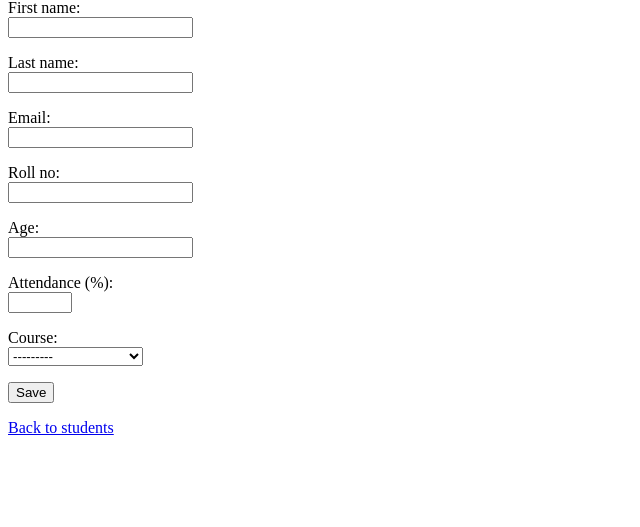
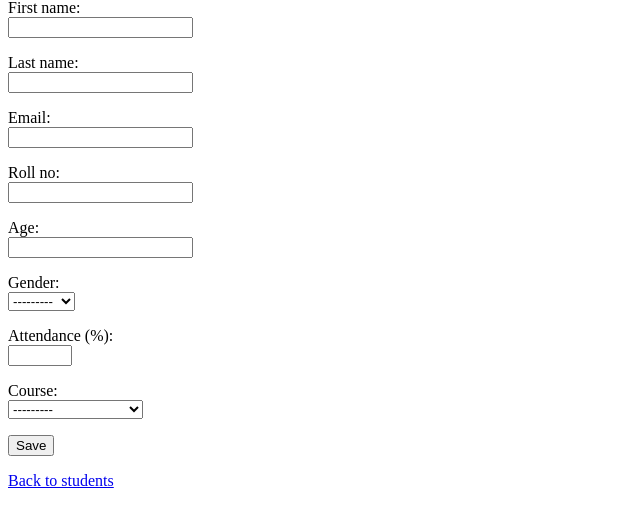
Before and after one commit to HSNAlekhya/Project-SMS, a Django app: page /add_student/ in a window 1280 px wide. Shown: the part 81-608 px from the top of the page, without its empty margins (0-640 px from the left). Run offline with Django 4.2, Linux system fonts and the light colour scheme; data comes from the database, SQL or seed files in the repository; both versions use the stored data as it was after the commit.

Commit message:
update it

```diff
--- a/projectsms/app1/admin.py
+++ b/projectsms/app1/admin.py
@@ -4,8 +4,8 @@ from .models import Student, Course, SimpleCourse
 
 @admin.register(Student)
 class StudentAdmin(admin.ModelAdmin):
-	list_display = ('first_name', 'last_name', 'roll_no', 'email', 'age', 'attendance')
-	filter_horizontal = ('courses','simple_courses')
+	list_display = ('first_name', 'last_name', 'roll_no', 'email', 'age', 'gender', 'attendance',)
+	filter_horizontal = ('courses','simple_courses',)
 
 
 @admin.register(Course)
--- a/projectsms/app1/forms.py
+++ b/projectsms/app1/forms.py
@@ -6,12 +6,14 @@ class StudentForm(forms.ModelForm):
     class Meta:
         model = Student
         # keep only a single dropdown for course selection (selected_course)
-        fields = ['first_name', 'last_name', 'email', 'roll_no', 'age', 'attendance', 'selected_course']
+        fields = ['first_name', 'last_name', 'email', 'roll_no', 'age', 'gender', 'attendance', 'selected_course']
         widgets = {
             'selected_course': forms.Select,
+            'gender': forms.Select,
             'attendance': forms.NumberInput(attrs={'min': 0, 'max': 100}),
         }
         labels = {
             'selected_course': 'Course',
+            'gender': 'Gender',
             'attendance': 'Attendance (%)',
         }
--- a/projectsms/app1/models.py
+++ b/projectsms/app1/models.py
@@ -18,6 +18,13 @@ class Student(models.Model):
     )
     # attendance percentage (0-100)
     attendance = models.PositiveIntegerField(null=True, blank=True, help_text='Attendance percentage (0-100)')
+    GENDER_CHOICES = (
+        ('M', 'Male'),
+        ('F', 'Female'),
+        ('O', 'Other'),
+    )
+    name = models.CharField(max_length=50)
+    gender = models.CharField(max_length=30, choices=GENDER_CHOICES, null=True, blank=True)
 
     def __str__(self):
         return f"{self.first_name} {self.last_name} ({self.roll_no})"
--- a/projectsms/templates/add_student.html
+++ b/projectsms/templates/add_student.html
@@ -29,6 +29,10 @@
         {{ form.age }}
     </p>
     <p>
+        {{ form.gender.label_tag }}<br>
+        {{ form.gender }}
+    </p>
+    <p>
         {{ form.attendance.label_tag }}<br>
         {{ form.attendance }}
     </p>
--- a/projectsms/templates/update_student.html
+++ b/projectsms/templates/update_student.html
@@ -29,6 +29,10 @@
         {{ form.age }}
     </p>
     <p>
+        {{ form.gender.label_tag }}<br>
+        {{ form.gender }}
+    </p>
+    <p>
         {{ form.attendance.label_tag }}<br>
         {{ form.attendance }}
     </p>
--- a/projectsms/templates/view_students.html
+++ b/projectsms/templates/view_students.html
@@ -12,13 +12,14 @@
     <h1>Students</h1>
     <p><a href="{% url 'add_student' %}">Add new student</a></p>
     <table class="students">
-    <tr><th>Roll</th><th>Name</th><th>Email</th><th>Age</th><th>Course</th><th>Attendance</th><th>Actions</th></tr>
+    <tr><th>Roll Num</th><th>Name</th><th>Email</th><th>Age</th><th>Gender</th><th>Course</th><th>Attendance</th><th>Actions</th></tr>
     {% for s in students %}
     <tr>
         <td>{{ s.roll_no }}</td>
         <td>{{ s.first_name }} {{ s.last_name }}</td>
         <td>{{ s.email }}</td>
         <td>{{ s.age }}</td>
+        <td>{{ s.gender}}</td>
         <td>{% if s.selected_course %}{{ s.selected_course }}{% else %}-{% endif %}</td>
         <td>{% if s.attendance is not None %}{{ s.attendance }}%{% else %}-{% endif %}</td>
         <td>
```
Also changed, not shown: projectsms/app1/migrations/0006_student_gender.py (added), projectsms/app1/migrations/0007_student_name.py (added), projectsms/app1/migrations/0008_alter_student_gender.py (added), projectsms/db.sqlite3.
